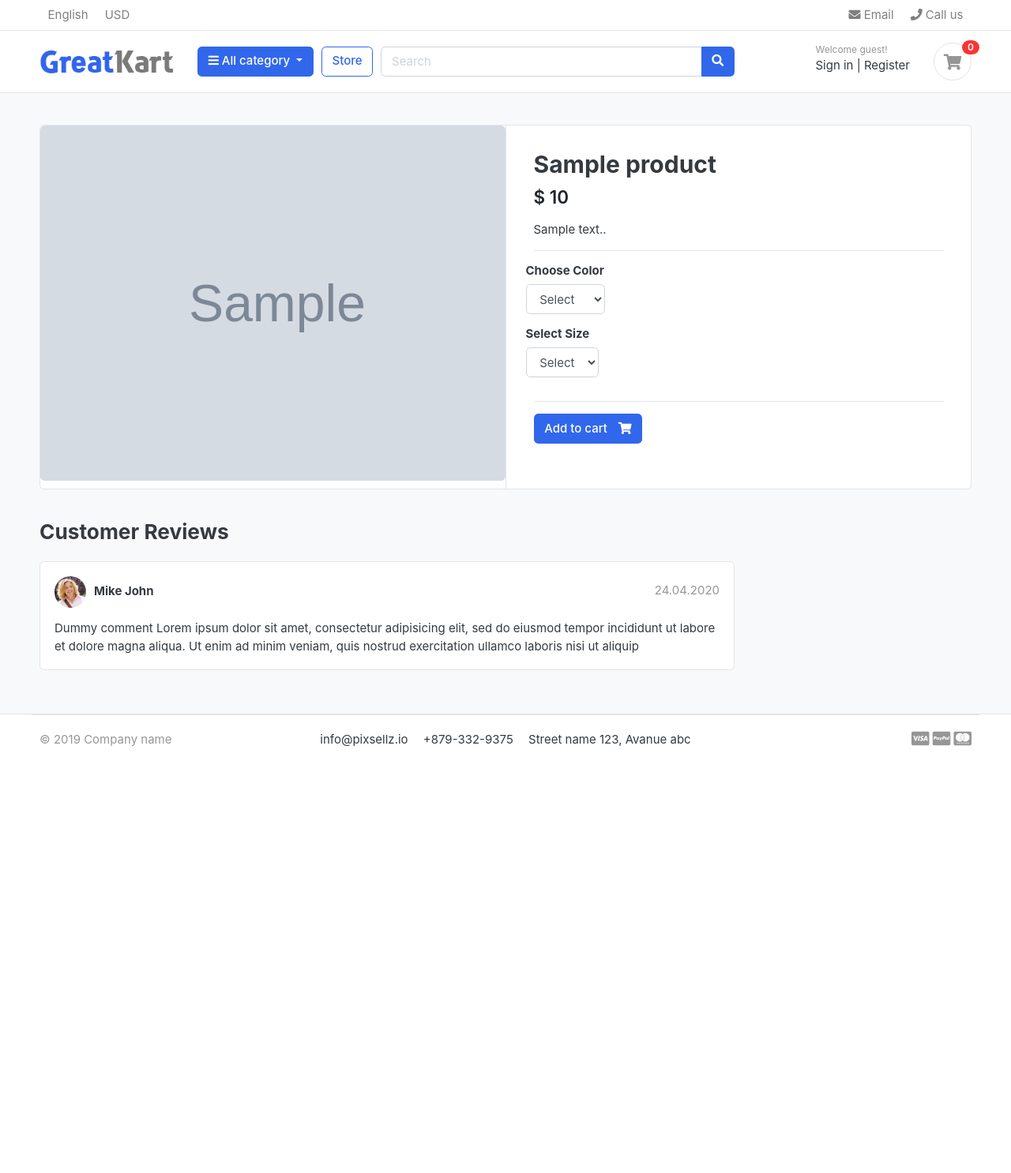
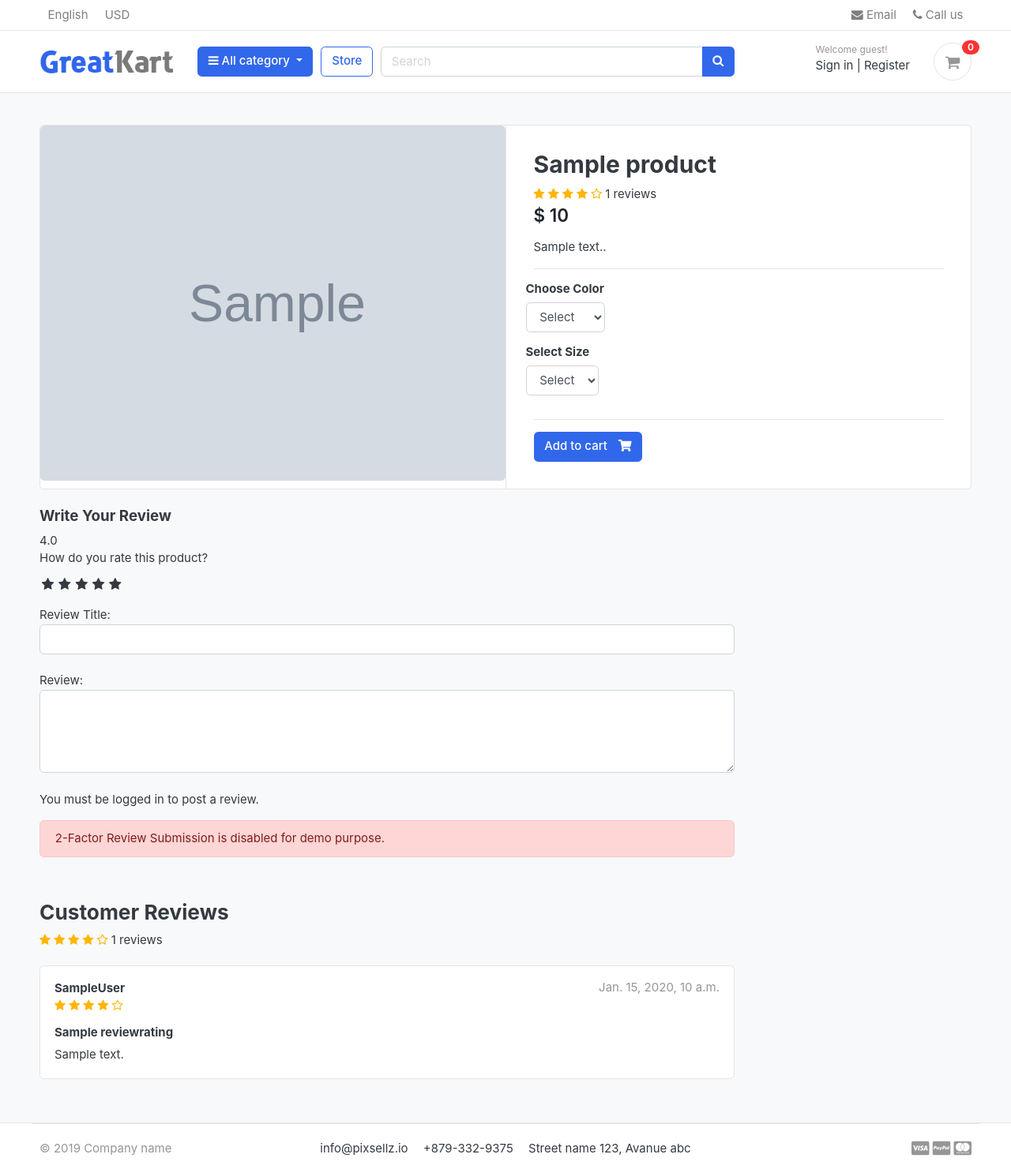
Before and after one commit to nadeemaghait/greatKart-django, a Django app: a page that uses templates/base.html in a window 1280 px wide. Shown: the whole page at 79% size. Before the commit the page ends 946 px from the top, so only its background shows below. Run offline with Django 3.2, Linux system fonts and the light colour scheme; tables that the repository leaves empty hold one stand-in row (values such as "Sample post"); grey boxes marked "Sample" are stand-in pictures; some libraries are stand-ins or nearby versions; some web fonts are replaced.

Commit message:
review and rating

```diff
--- a/accounts/models.py
+++ b/accounts/models.py
@@ -58,6 +58,11 @@ class Account (AbstractBaseUser):
 
     objects = MyAccountManager()
 
+
+
+    def full_name(self):
+        return f'{self.first_name}{self.last_name}'
+
     def __str__ (self):
         return self.email
 
--- /dev/null
+++ b/greatkart/static/css/custom.css
@@ -0,0 +1,40 @@
+/* Hide Radio button */
+.rate > input{
+  display: none;
+}
+
+.rate{
+  display: inline-block;;
+  border: 0;
+}
+
+.rate > label{
+  float: right;
+}
+
+/* Showing the stars */
+.rate > label:before{
+  display: inline-block;
+  font-size: 1.1rem;
+  font-family: FontAwesome;
+  content: "\f005";
+  margin:0;
+  padding:0.3rem .2rem;
+  cursor: pointer;
+}
+
+/* Half star */
+.rate .half:before{
+  content: "\f089";
+  position: absolute;
+  padding-right: 0;
+}
+
+/* Click and hover */
+input:checked ~ label, label:hover ~ label{
+  color: #ffb503;
+}
+
+.rating-star i{
+  color: #ffb503 !important;
+}
--- a/store/admin.py
+++ b/store/admin.py
@@ -1,5 +1,5 @@
 from django.contrib import admin
-from .models import Product, Variation
+from .models import Product, Variation, ReviewRating
 # Register your models here.
 
 class ProductAdmin(admin.ModelAdmin):
@@ -13,3 +13,4 @@ class VariationAdmin(admin.ModelAdmin):
 
 admin.site.register(Product, ProductAdmin)
 admin.site.register(Variation, VariationAdmin)
+admin.site.register(ReviewRating)
--- a/store/urls.py
+++ b/store/urls.py
@@ -6,7 +6,5 @@ urlpatterns = [
     path ('category/<slug:category_slug>/', views.store, name='products_by_category'),
     path('category/<slug:category_slug>/<slug:product_slug>/', views.product_detail, name='product_detail'),
     path ('search/', views.search, name = 'search'),
-
-
-
+    path('submit_review/<int:product_id>/', views.submit_review, name='submit_review'),
 ]
--- a/store/views.py
+++ b/store/views.py
@@ -1,5 +1,5 @@
-from django.shortcuts import render, get_object_or_404
-from .models import Product
+from django.shortcuts import render, get_object_or_404, redirect
+from .models import Product, ReviewRating
 from category.models import Category
 from carts.models import CartItem
 from django.db.models import Q
@@ -7,9 +7,11 @@ from django.db.models import Q
 from carts.views import _cart_id
 from django.core.paginator import EmptyPage, PageNotAnInteger, Paginator
 from django.http import HttpResponse
+from .forms import ReviewForm
+from django.contrib import messages
+from orders.models import OrderProduct
 
 
-# Create your views here.
 def store(request, category_slug=None):
     categories = None
     products = None
@@ -40,16 +42,32 @@ def product_detail(request, category_slug, product_slug):
     try:
         single_product = Product.objects.get(category__slug=category_slug, slug=product_slug)
         in_cart = CartItem.objects.filter(cart__cart_id=_cart_id(request), product=single_product).exists()
-
     except Exception as e:
         raise e
+
+    if request.user.is_authenticated:
+        try:
+            orderproduct = OrderProduct.objects.filter(user=request.user, product_id=single_product.id).exists()
+        except OrderProduct.DoesNotExist:
+            orderproduct = None
+    else:
+        orderproduct = None
+
+    # Get the reviews
+    reviews = ReviewRating.objects.filter(product_id=single_product.id, status=True)
+
+
+
 
     context = {
         'single_product': single_product,
         'in_cart'       : in_cart,
+        'orderproduct': orderproduct,
+        'reviews': reviews,
 
     }
     return render(request, 'store/product_detail.html', context)
+
 
 
 def search(request):
@@ -64,3 +82,27 @@ def search(request):
 
         }
     return render(request, 'store/store.html', context)
+
+
+def submit_review(request, product_id):
+    url = request.META.get('HTTP_REFERER')
+    if request.method == 'POST':
+        try:
+            reviews = ReviewRating.objects.get(user__id=request.user.id, product__id=product_id)
+            form = ReviewForm(request.POST, instance=reviews)
+            form.save()
+            messages.success(request, 'Thank you! Your review has been updated.')
+            return redirect(url)
+        except ReviewRating.DoesNotExist:
+            form = ReviewForm(request.POST)
+            if form.is_valid():
+                data = ReviewRating()
+                data.subject = form.cleaned_data['subject']
+                data.rating = form.cleaned_data['rating']
+                data.review = form.cleaned_data['review']
+                data.ip = request.META.get('REMOTE_ADDR')
+                data.product_id = product_id
+                data.user_id = request.user.id
+                data.save()
+                messages.success(request, 'Thank you! Your review has been submitted.')
+                return redirect(url)
--- a/templates/base.html
+++ b/templates/base.html
@@ -24,6 +24,8 @@
 <!-- custom style -->
 <link href="{% static 'css/ui.css' %}" rel="stylesheet" type="text/css"/>
 <link href="{% static 'css/responsive.css' %}" rel="stylesheet" media="only screen and (max-width: 1200px)" />
+<link href="{% static 'css/custom.css' %}" rel="stylesheet" type="text/css"/>
+<link rel="stylesheet" href="https://cdnjs.cloudflare.com/ajax/libs/font-awesome/4.7.0/css/font-awesome.min.css">
 
 <!-- custom javascript -->
 <script src="{% static 'js/script.js" type="text/javascript"></script>
--- a/templates/store/product_detail.html
+++ b/templates/store/product_detail.html
@@ -12,7 +12,7 @@
 		<aside class="col-md-6">
 <article class="gallery-wrap">
 	<div class="img-big-wrap">
-	   <a href="#"><img src="{{ single_product.images.url}}"></a>
+	   <a href="#"><img src="{{ single_product.images.url }}"></a>
 	</div> <!-- img-big-wrap.// -->
 
 </article> <!-- gallery-wrap .end// -->
@@ -24,6 +24,16 @@
 				<article class="content-body">
 
 				<h2 class="title">{{ single_product.product_name }}</h2>
+				<div class="rating-star">
+							<span>
+									<i class="fa fa-star{% if single_product.averageReview < 0.5 %}-o{% elif single_product.averageReview >= 0.5 and single_product.averageReview < 1 %}-half-o {% endif %}" aria-hidden="true"></i>
+									<i class="fa fa-star{% if single_product.averageReview < 1.5 %}-o{% elif single_product.averageReview >= 1.5 and single_product.averageReview < 2 %}-half-o {% endif %}" aria-hidden="true"></i>
+									<i class="fa fa-star{% if single_product.averageReview < 2.5 %}-o{% elif single_product.averageReview >= 2.5 and single_product.averageReview < 3 %}-half-o {% endif %}" aria-hidden="true"></i>
+									<i class="fa fa-star{% if single_product.averageReview < 3.5 %}-o{% elif single_product.averageReview >= 3.5 and single_product.averageReview < 4 %}-half-o {% endif %}" aria-hidden="true"></i>
+									<i class="fa fa-star{% if single_product.averageReview < 4.5 %}-o{% elif single_product.averageReview >= 4.5 and single_product.averageReview < 5 %}-half-o {% endif %}" aria-hidden="true"></i>
+<span>{{single_product.countReview}} reviews</span>
+							</span>
+				</div>
 
 				<div class="mb-3">
 					<var class="price h4">$ {{ single_product.price}}</var>
@@ -77,29 +87,102 @@
 		<div class="row">
 			<div class="col-md-9">
 
+				<form action="{% url 'submit_review' single_product.id %}" method="POST">
+					{% csrf_token %}
+					<h5>Write Your Review</h5>
+					{{single_product.averageReview}}
+					<div>
+						<!-- Rating stars -->
+						<label>How do you rate this product?</label>
+						<br>
+						<div class="rate">
+							<input type="radio" name="rating" id="rating10" value="5" required /><label for="rating10" title="5"></label>
+							<input type="radio" name="rating" id="rating9" value="4.5" required /><label for="rating9" title="4.5" class="half"></label>
+							<input type="radio" name="rating" id="rating8" value="4" required /><label for="rating8" title="4"></label>
+							<input type="radio" name="rating" id="rating7" value="3.5" required /><label for="rating7" title="3.5" class="half"></label>
+							<input type="radio" name="rating" id="rating6" value="3" required /><label for="rating6" title="3"></label>
+							<input type="radio" name="rating" id="rating5" value="2.5" required /><label for="rating5" title="2.5" class="half"></label>
+							<input type="radio" name="rating" id="rating4" value="2" required /><label for="rating4" title="2"></label>
+							<input type="radio" name="rating" id="rating3" value="1.5" required /><label for="rating3" title="1.5" class="half"></label>
+							<input type="radio" name="rating" id="rating2" value="1" required /><label for="rating2" title="1"></label>
+							<input type="radio" name="rating" id="rating1" value="0.5" required /><label for="rating1" title="0.5" class="half"></label>
+						</div>
+<br>
+						Review Title:
+						<input type="text" class="form-control" name="subject">
+						<br>
+						Review:
+						<textarea name="review" rows="4" class="form-control"></textarea>
+						<br>
+						<!-- {% if user.is_authenticated %}
+							{% if orderproduct %}
+								<input type="submit" value="Submit Review" class="btn btn-primary">
+							{% else %}
+								<p>You must purchase this product to post a review.</p>
+							{% endif %}
+						{% else %}
+						<p>You must be logged in to post a review. <span><a href="{% url 'login' %}">Login now</a></span></p>
+						{% endif %} -->
+
+						{% if user.is_authenticated %}
+							{%if orderproduct %}
+								<input type="submit" value="Submit Review" class="btn btn-primary">
+							{% else %}
+								<p>You must purchase this product  to post a review. <span><a href="{% url 'login' %}">Login now</a></span></p>
+							{% endif %}
+						{% else %}
+						<p>You must be logged in to post a review.</p>
+						{% endif %}
+						<div class="alert alert-danger" role="alert" style="margin-top:10px;">
+
+								2-Factor Review Submission is disabled for demo purpose.
+						</div>
+
+					</div>
+{% include 'includes/alerts.html' %}
+				</form>
+<br>
 <header class="section-heading">
 	<h3>Customer Reviews </h3>
+	<div class="rating-star">
+		<span>
+			<i class="fa fa-star{% if single_product.averageReview < 0.5 %}-o{% elif single_product.averageReview >= 0.5 and single_product.averageReview < 1 %}-half-o {% endif %}" aria-hidden="true"></i>
+			<i class="fa fa-star{% if single_product.averageReview < 1.5 %}-o{% elif single_product.averageReview >= 1.5 and single_product.averageReview < 2 %}-half-o {% endif %}" aria-hidden="true"></i>
+			<i class="fa fa-star{% if single_product.averageReview < 2.5 %}-o{% elif single_product.averageReview >= 2.5 and single_product.averageReview < 3 %}-half-o {% endif %}" aria-hidden="true"></i>
+			<i class="fa fa-star{% if single_product.averageReview < 3.5 %}-o{% elif single_product.averageReview >= 3.5 and single_product.averageReview < 4 %}-half-o {% endif %}" aria-hidden="true"></i>
+			<i class="fa fa-star{% if single_product.averageReview < 4.5 %}-o{% elif single_product.averageReview >= 4.5 and single_product.averageReview < 5 %}-half-o {% endif %}" aria-hidden="true"></i>
+<span>{{single_product.countReview}} reviews</span>
+		</span>
+	</div>
 
 </header>
 
+{% for review in reviews %}
 				<article class="box mb-3">
 					<div class="icontext w-100">
-			<img src="{% static './images/avatars/avatar1.jpg' %}" class="img-xs icon rounded-circle">
+
 						<div class="text">
-				<span class="date text-muted float-md-right">24.04.2020 </span>
-				<h6 class="mb-1">Mike John </h6>
-
+							<span class="date text-muted float-md-right">{{review.updated_at}} </span>
+							<h6 class="mb-1">{{review.user.full_name}} </h6>
+							<div class="rating-star">
+								<span>
+									<i class="fa fa-star{% if review.rating == 0.5 %}-half-o{% elif review.rating < 1 %}-o {% endif %}" aria-hidden="true"></i>
+									<i class="fa fa-star{% if review.rating == 1.5 %}-half-o{% elif review.rating < 2 %}-o {% endif %}" aria-hidden="true"></i>
+									<i class="fa fa-star{% if review.rating == 2.5 %}-half-o{% elif review.rating < 3 %}-o {% endif %}" aria-hidden="true"></i>
+									<i class="fa fa-star{% if review.rating == 3.5 %}-half-o{% elif review.rating < 4 %}-o {% endif %}" aria-hidden="true"></i>
+									<i class="fa fa-star{% if review.rating == 4.5 %}-half-o{% elif review.rating < 5 %}-o {% endif %}" aria-hidden="true"></i>
+								</span>
+							</div>
 						</div>
 					</div> <!-- icontext.// -->
 					<div class="mt-3">
+						<h6>{{review.subject}}</h6>
 						<p>
-				Dummy comment Lorem ipsum dolor sit amet, consectetur adipisicing elit, sed do eiusmod
-				tempor incididunt ut labore et dolore magna aliqua. Ut enim ad minim veniam,
-				quis nostrud exercitation ullamco laboris nisi ut aliquip
+							{{review.review}}
 						</p>
 					</div>
 				</article>
-
+{% endfor %}
 
 
 	</div> <!-- col.// -->
```
Also changed, not shown: store/forms.py (added, +7 -0 lines), store/models.py (+43 -11 lines), store/migrations/0004_reviewrating.py (added). Lines whose indentation alone changed are shown as unchanged.
